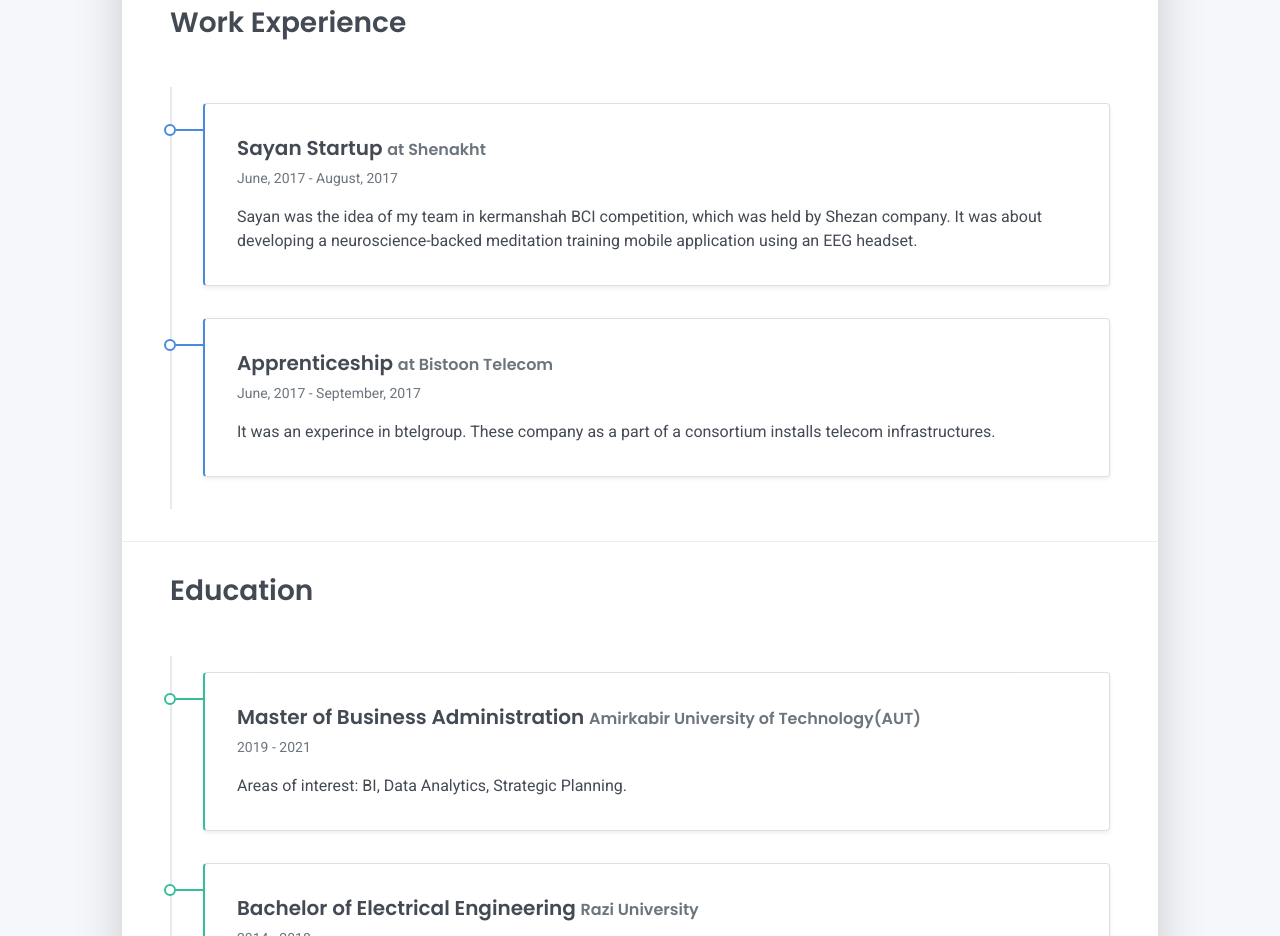
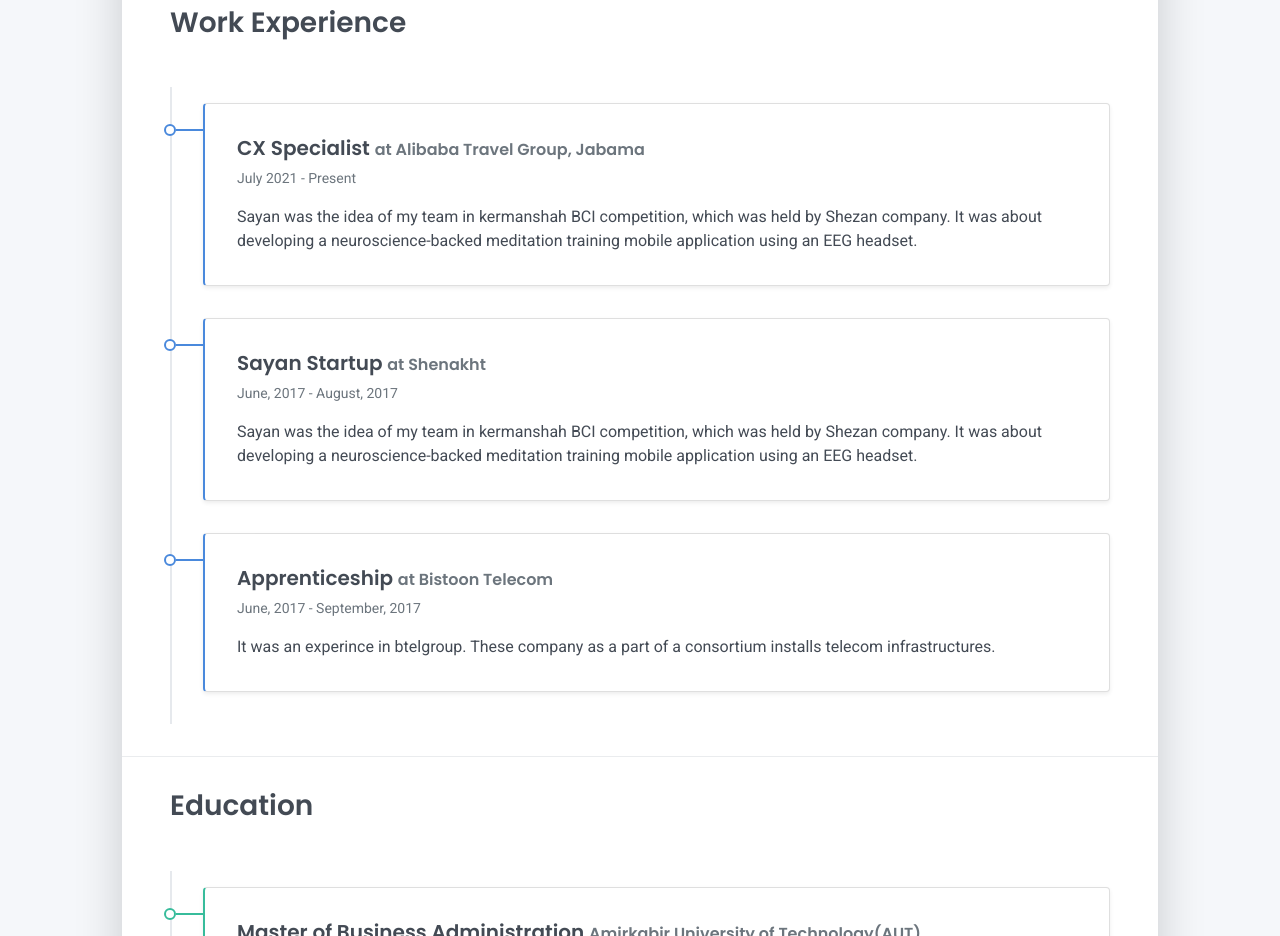
Before and after one commit to e-Sohrab/e-Sohrab.github.io, a plain HTML site: page index.html in a window 1280 px wide. Shown: the part 960-1896 px from the top of the page. Drawn offline with Linux system fonts and the light colour scheme.

Commit message:
Update index.html

```diff
--- a/index.html
+++ b/index.html
@@ -143,6 +143,13 @@
     <div class="timeline">
       <div class="timeline-card timeline-card-primary card shadow-sm">
         <div class="card-body">
+          <div class="h5 mb-1">CX Specialist <span class="text-muted h6">at Alibaba Travel Group, Jabama</span></div>
+          <div class="text-muted text-small mb-2">July 2021 - Present</div>
+          <div>Sayan was the idea of my team in kermanshah BCI competition, which was held by Shezan company. It was about developing a neuroscience-backed meditation training mobile application using an EEG headset.</div>
+        </div>
+      </div>
+	  <div class="timeline-card timeline-card-primary card shadow-sm">
+        <div class="card-body">
           <div class="h5 mb-1">Sayan Startup <span class="text-muted h6">at Shenakht</span></div>
           <div class="text-muted text-small mb-2">June, 2017 - August, 2017</div>
           <div>Sayan was the idea of my team in kermanshah BCI competition, which was held by Shezan company. It was about developing a neuroscience-backed meditation training mobile application using an EEG headset.</div>
```
